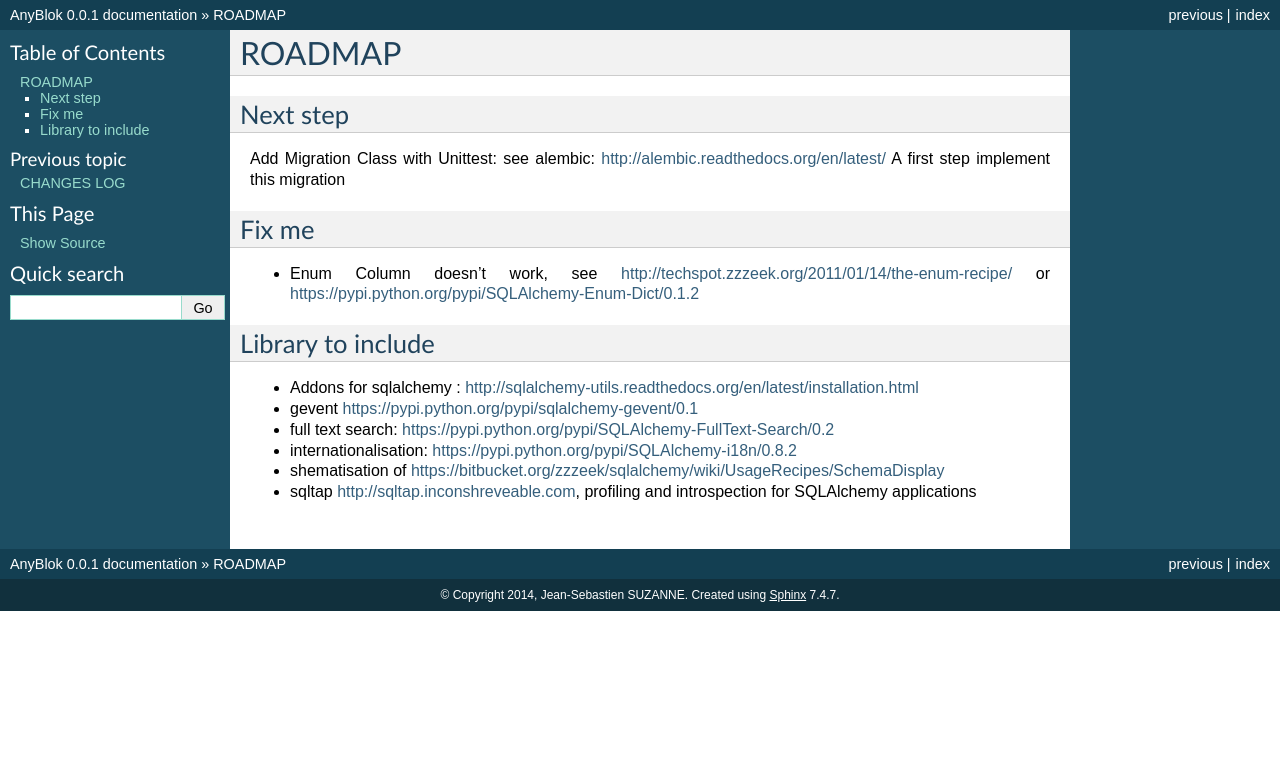
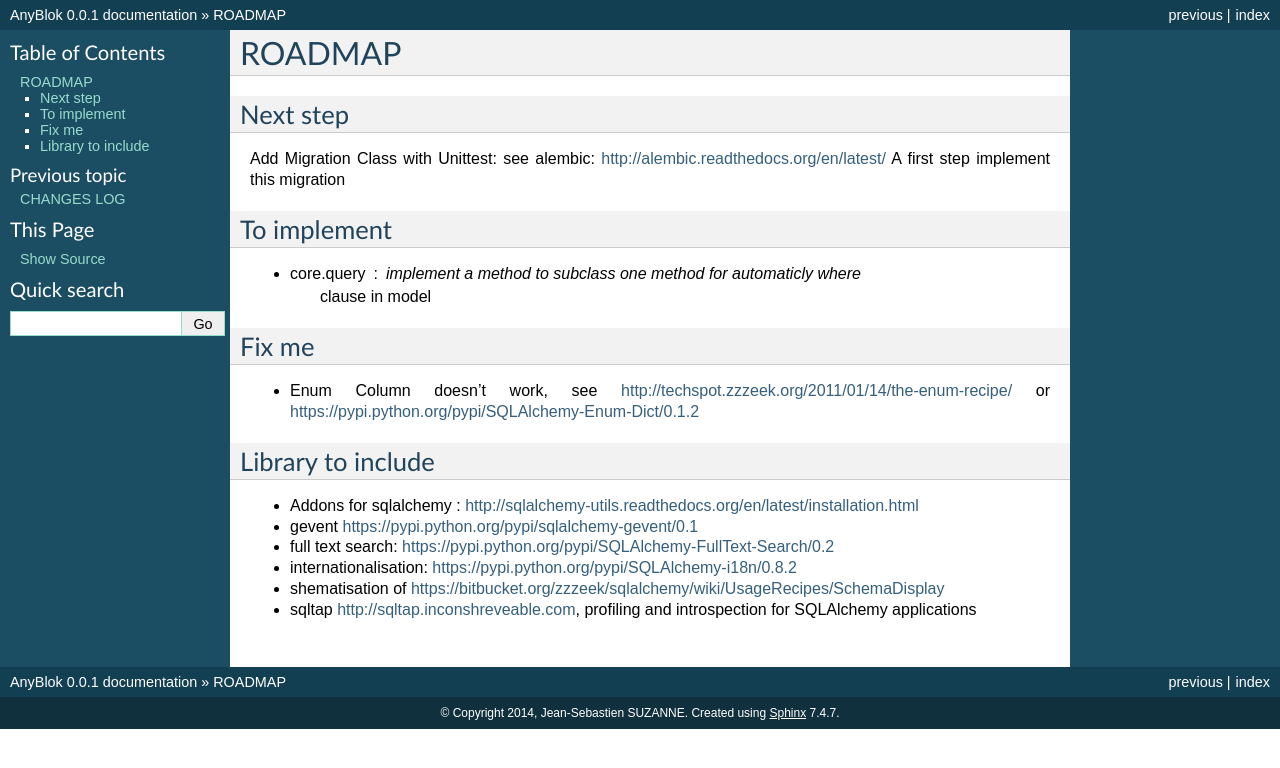
Before and after one commit to AnyBlok/AnyBlok, a Sphinx documentation site: the page built from doc/ROADMAP.rst, in a window 1280 px wide. Shown: the top 768 px of the page. Built offline with Sphinx 7.4.7, drawn with Linux system fonts in a browser that asks for light colours.

```diff
--- a/doc/ROADMAP.rst
+++ b/doc/ROADMAP.rst
@@ -7,6 +7,12 @@
 Add Migration Class with Unittest: see alembic: http://alembic.readthedocs.org/en/latest/
 A first step implement this migration
 
+
+To implement
+------------
+
+* core.query : implement a method to subclass one method for automaticly where
+    clause in model
 
 Fix me
 ------
```
Also changed, not shown: 1 other file.
